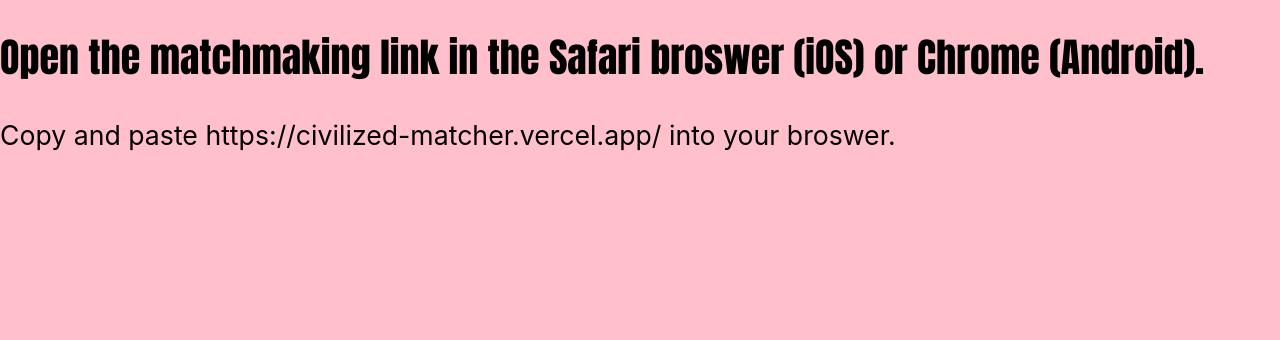
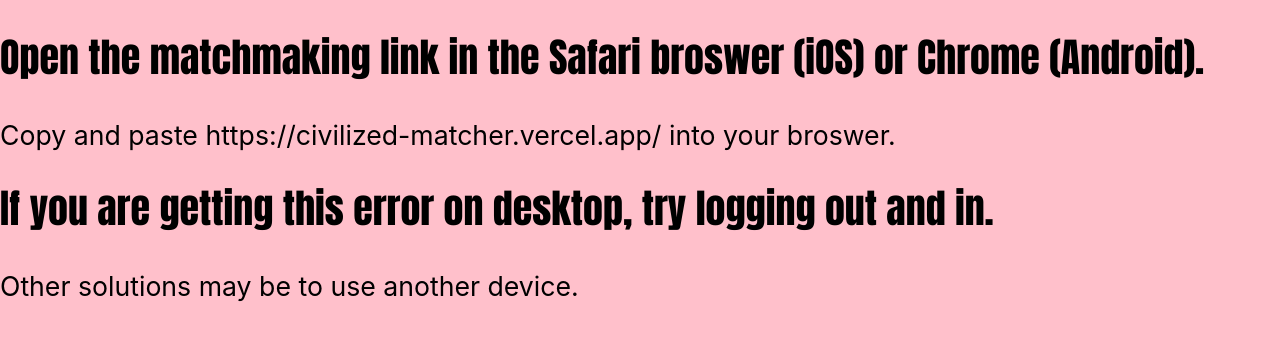
Before and after one commit to Coder2195Text/civilized-matcher-archive, a Next.js app: page /unsupported in a window 1280 px wide. Shown: the top 340 px of the page. Built offline with nearby package versions, Linux system fonts and the light colour scheme.

Commit message:
unsupported

```diff
--- a/pages/unsupported.tsx
+++ b/pages/unsupported.tsx
@@ -15,6 +15,9 @@ export default function Home() {
       <div>
         Copy and paste https://civilized-matcher.vercel.app/ into your broswer.
       </div>
+      <h1>If you are getting this error on desktop, try logging out and in.</h1>
+      <br />
+      <div>Other solutions may be to use another device.</div>
     </div>
   );
 }
```
